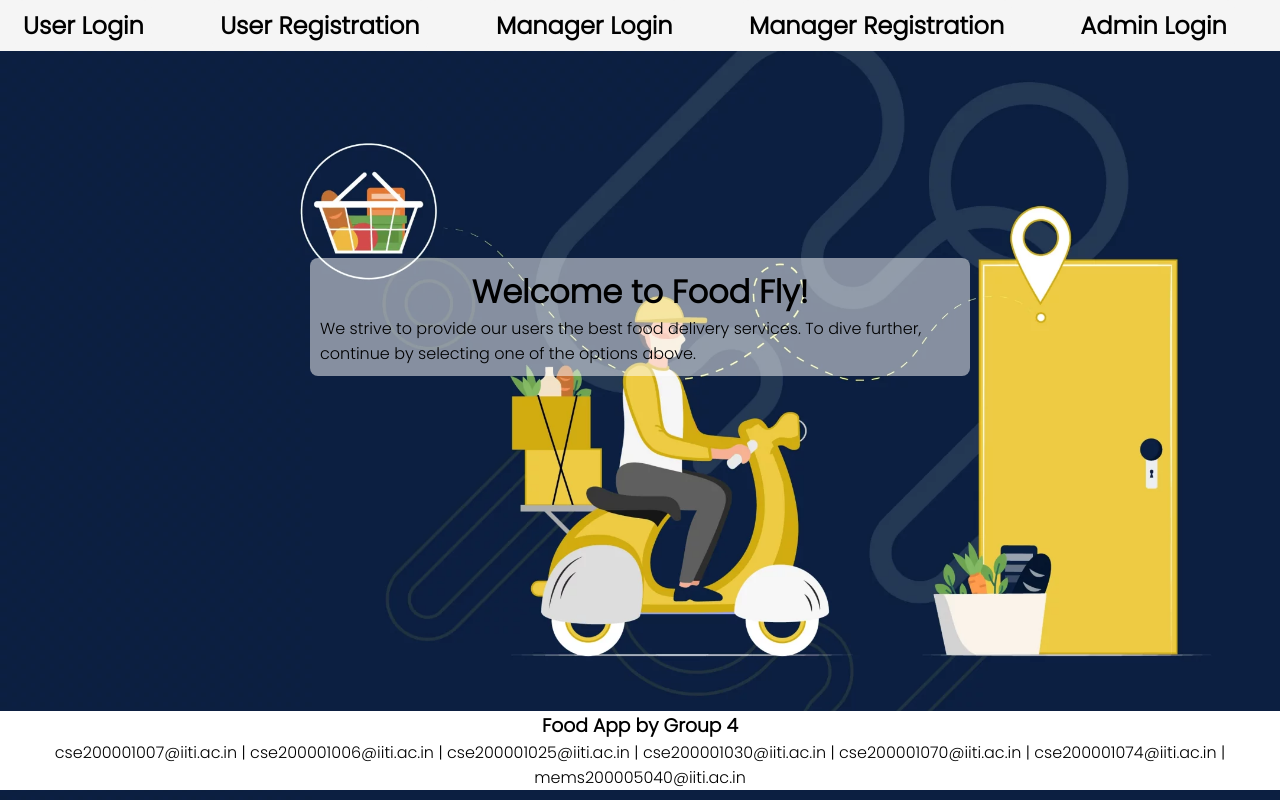
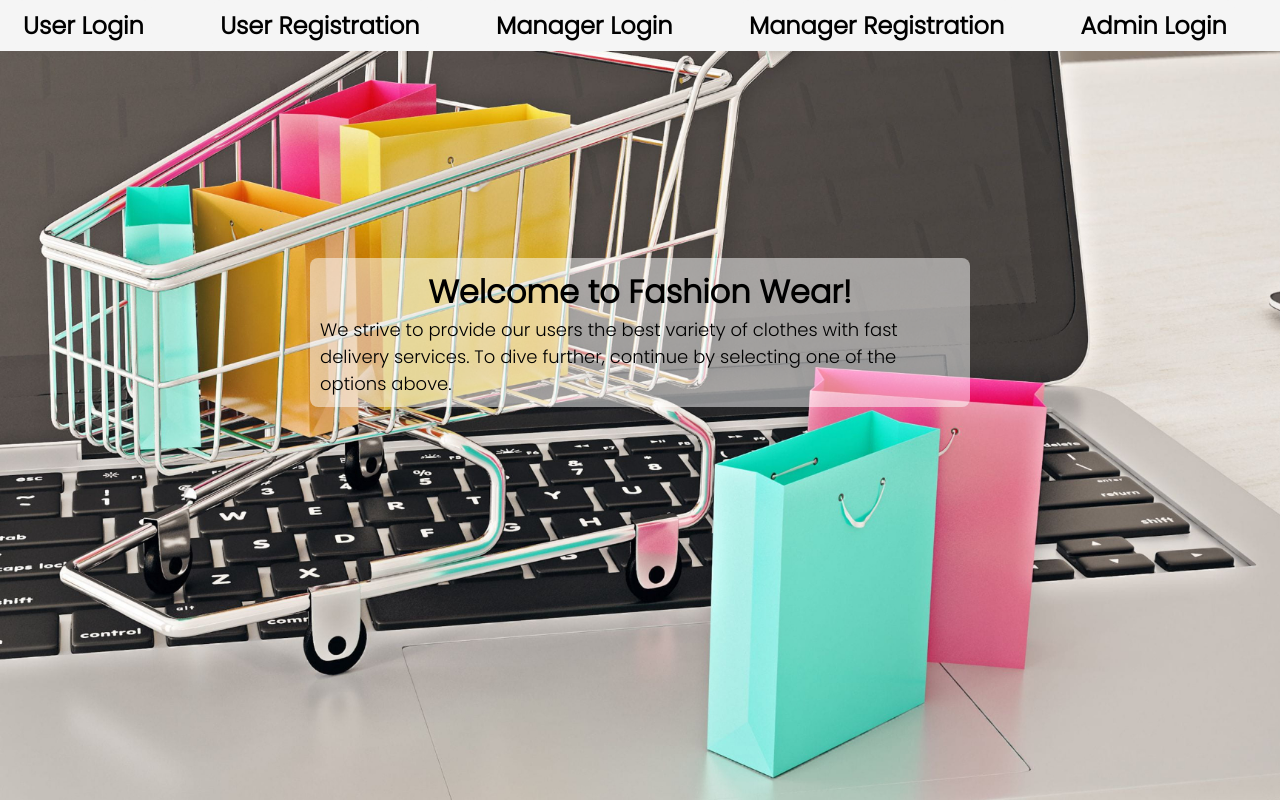
Before and after one commit to rcy08/Fashion-Wear, a Flask app: page / in a window 1280 px wide. Run offline with Flask 3, Linux system fonts and the light colour scheme; some libraries are stand-ins or nearby versions.

Commit message:
Updating UI

```diff
--- a/templates/adminlogin.html
+++ b/templates/adminlogin.html
@@ -8,7 +8,7 @@
 
 <style>
     body {
-        background-image: url('static/mainbg2.jpg');
+        background-image: url('static/login.jpg');
         background-size: cover;
         background-attachment: fixed;
         background-repeat: no-repeat;
--- a/templates/main.html
+++ b/templates/main.html
@@ -10,7 +10,7 @@
         }
 
         body {
-            background-image: url('static/mainbg1.webp');
+            background-image: url('static/bg.jpg');
             background-size: cover;
             background-attachment: fixed;
             background-repeat: no-repeat;
@@ -64,6 +64,9 @@
             border-radius: 8px;
             padding: 10px;
         }
+        .intro > p{
+            font-size: 18px;
+        }
     </style>
 
     <meta charset="UTF-8">
@@ -81,19 +84,19 @@
         </h2>
     </div>
     <div class="intro">
-        <h1>Welcome to Food Fly!</h1>
+        <h1>Welcome to Fashion Wear!</h1>
         <p>
-            We strive to provide our users the best food delivery services. To dive further, continue by selecting one of the options above.
+            We strive to provide our users the best variety of clothes with fast delivery services. To dive further, continue by selecting one of the options above.
         </p>
     </div>
     <footer>
-        <p>
-        <h3>Food App by Group 4</h3>
+        <!-- <p>
+            <h3>Food App by Group 4</h3>
         </p>
         <p>
             cse200001007@iiti.ac.in | cse200001006@iiti.ac.in | cse200001025@iiti.ac.in |
             cse200001030@iiti.ac.in | cse200001070@iiti.ac.in | cse200001074@iiti.ac.in | mems200005040@iiti.ac.in
-        </p>
+        </p> -->
     </footer>
 
 </body>
--- a/templates/managerlogin.html
+++ b/templates/managerlogin.html
@@ -7,7 +7,7 @@
 </head>
 <style>
     body {
-        background-image: url('https://console.kr-asia.com/wp-content/uploads/2020/05/Food-Delivery-Shutterstock-M-Size-1-scaled.jpg');
+        background-image: url('static/login.jpg');
         background-repeat: no-repeat;
         background-attachment: fixed;
         background-size: cover;
--- a/templates/managerregister.html
+++ b/templates/managerregister.html
@@ -9,7 +9,7 @@
 <style>
 
     body {
-        background-image: url('https://console.kr-asia.com/wp-content/uploads/2020/05/Food-Delivery-Shutterstock-M-Size-1-scaled.jpg');
+        background-image: url('static/login.jpg');
         background-repeat: no-repeat;
         background-attachment: fixed;
         background-size: cover;
--- a/templates/search.html
+++ b/templates/search.html
@@ -10,7 +10,7 @@
 </head>
 <style>
     body {
-        background-image: url('https://console.kr-asia.com/wp-content/uploads/2020/05/Food-Delivery-Shutterstock-M-Size-1-scaled.jpg');
+        background-image: url('static/login.jpg');
 
         background-size: cover;
     }
--- a/templates/userlogin.html
+++ b/templates/userlogin.html
@@ -9,7 +9,7 @@
 </head>
 <style>
     body {
-        background-image: url('https://console.kr-asia.com/wp-content/uploads/2020/05/Food-Delivery-Shutterstock-M-Size-1-scaled.jpg');
+        background-image: url('static/login.jpg');
         background-repeat: no-repeat;
         background-attachment: fixed;
         background-size: cover;
--- a/templates/userregister.html
+++ b/templates/userregister.html
@@ -8,7 +8,7 @@
 </head>
 <style>
     body {
-        background-image: url('https://console.kr-asia.com/wp-content/uploads/2020/05/Food-Delivery-Shutterstock-M-Size-1-scaled.jpg');
+        background-image: url('static/login.jpg');
         background-size: cover;
         background-repeat: no-repeat;
         background-attachment: fixed;
```
Also changed, not shown: templates/userhomepage.html (+4 -4 lines), README.md, static/bg.jpg (added), static/login.jpg (added), static/mainbg1.webp (deleted), static/mainbg2.jpg (deleted).
